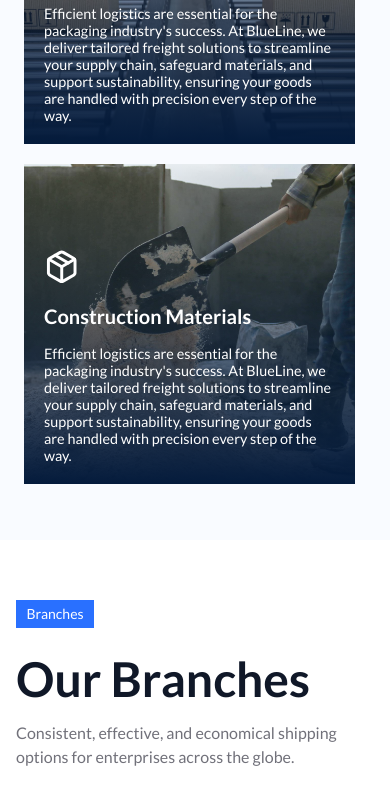
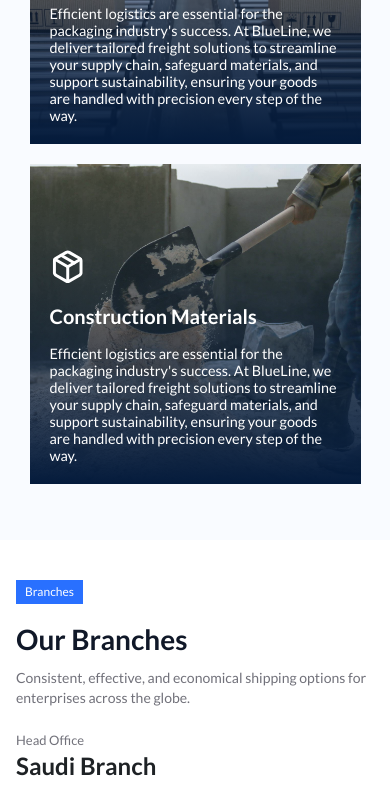
Before and after one commit to mohamedelhadad-22/BLUE-LINE-Website, a Vue app: page / in a window 390 px wide. Shown: the part 9634-10431 px from the top of the page. Built offline with nearby package versions, Linux system fonts and the light colour scheme; what vue3-tel-input would draw is missing.

Commit message:
make OurBranches component fully responsive for all screen sizes

```diff
--- a/src/components/Home/NewsSection.vue
+++ b/src/components/Home/NewsSection.vue
@@ -128,6 +128,7 @@
   font-weight: 700;
   line-height: 99.936%;
 }
+
 .news-header p {
   color: #71717A;
   font-size: 16px;
@@ -144,6 +145,7 @@
 @media (max-width: 1024px) {
   .news-grid {
     grid-template-columns: repeat(2, minmax(0, 1fr));
+    justify-items: center;
   }
 }
 
--- a/src/components/Home/OurBranches.vue
+++ b/src/components/Home/OurBranches.vue
@@ -185,4 +185,144 @@
     max-width: 342px;
     max-height: 368px;
 }
+
+/* Tablet Styles (641px - 1024px) */
+@media (max-width: 1024px) {
+    .our-branches {
+        padding: 50px 0 100px 0;
+    }
+
+    .news-header h2 {
+        font-size: 36px;
+    }
+
+    .news-header p {
+        font-size: 15px;
+        line-height: 22px;
+    }
+
+    .branches_wrapper {
+        gap: 40px;
+    }
+
+    .branche_content {
+        flex-direction: column;
+        gap: 24px;
+    }
+
+    .branche_row.location h2 {
+        font-size: 28px;
+    }
+
+    .branche_row h3 {
+        font-size: 18px;
+    }
+
+    .branche_image {
+        max-width: 100%;
+        max-height: 100%;
+        width: 100%;
+    }
+
+    .branche_image img {
+        min-width: 100%;
+        min-height: 300px;
+        max-width: 100%;
+        max-height: 100%;
+    }
+}
+
+/* Mobile Styles (up to 640px) */
+@media (max-width: 640px) {
+    .our-branches {
+        padding: 40px 0 80px 0;
+    }
+
+    .branches_container {
+        gap: 24px;
+    }
+
+    .news-header {
+        gap: 12px;
+    }
+
+    .news-header h2 {
+        font-size: 28px;
+    }
+
+    .news-header p {
+        font-size: 14px;
+        line-height: 20px;
+    }
+
+    .news-title_badge {
+        padding: 6px 9px;
+        font-size: 12px;
+        line-height: 12px;
+        margin-bottom: 6px;
+    }
+
+    .branches_wrapper {
+        gap: 32px;
+        flex-direction: column;
+    }
+
+    .branche_content {
+        flex-direction: column;
+        gap: 20px;
+    }
+
+    .branche_text {
+        gap: 16px;
+    }
+
+    .branche_row {
+        gap: 3px;
+    }
+
+    .branche_row.location h2 {
+        font-size: 24px;
+    }
+
+    .branche_row span {
+        font-size: 13px;
+    }
+
+    .branche_row h3 {
+        font-size: 16px;
+        word-break: break-word;
+    }
+
+    .branche_image {
+        max-width: 100%;
+        max-height: 100%;
+        width: 100%;
+    }
+
+    .branche_image img {
+        min-width: 100%;
+        min-height: auto;
+        max-width: 100%;
+        max-height: 100%;
+    }
+}
+
+/* Extra Small Mobile (up to 375px) */
+@media (max-width: 375px) {
+    .our-branches {
+        padding: 30px 0 60px 0;
+    }
+
+    .news-header h2 {
+        font-size: 24px;
+    }
+
+    .branche_row.location h2 {
+        font-size: 20px;
+    }
+
+    .branche_row h3 {
+        font-size: 14px;
+    }
+}
 </style>
```
